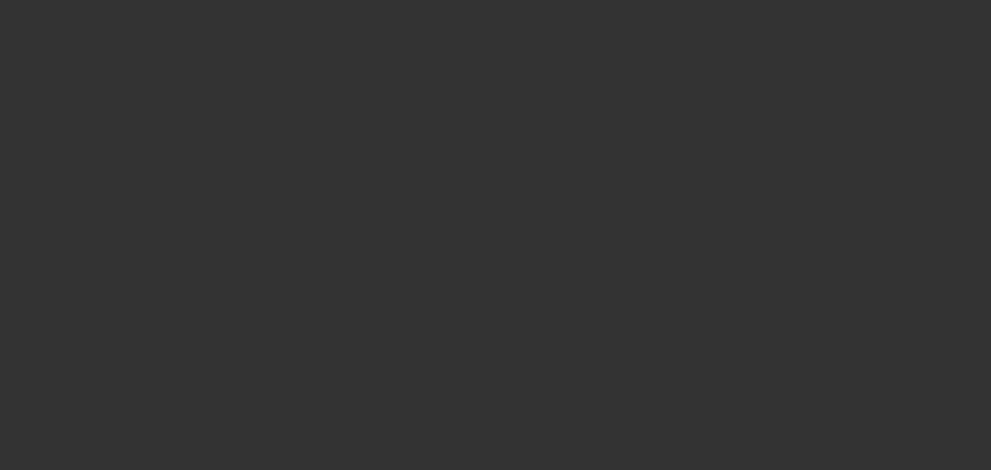
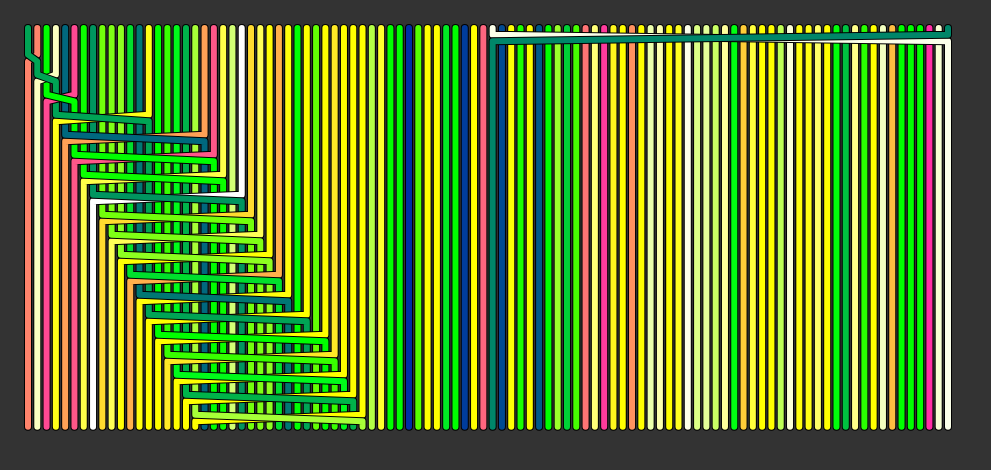
Before and after one commit to cgilbe27/ITCS-4102-D3, a plain HTML site: page index.html in a window 1280 px wide. Shown: the top 470 px of the page, without its empty margins (0-991 px from the left). Drawn offline with nearby package versions, Linux system fonts and the light colour scheme.

```diff
--- /dev/null
+++ b/cubehelix.js
@@ -0,0 +1,44 @@
+(function() {
+  var radians = Math.PI / 180;
+
+  d3.scale.cubehelix = function() {
+    return d3.scale.linear()
+        .range([d3.hsl(300, .5, 0), d3.hsl(-240, .5, 1)])
+        .interpolate(d3.interpolateCubehelix);
+  };
+
+  d3.interpolateCubehelix = d3_interpolateCubehelix(1);
+  d3.interpolateCubehelix.gamma = d3_interpolateCubehelix;
+
+  function d3_interpolateCubehelix(f) {
+    return function(a, b) {
+      a = d3.hsl(a);
+      b = d3.hsl(b);
+
+      var ah = (a.h + 120) * radians,
+          bh = (b.h + 120) * radians - ah,
+          as = a.s,
+          bs = b.s - as,
+          al = a.l,
+          bl = b.l - al;
+
+      if (isNaN(bs)) bs = 0, as = isNaN(as) ? b.s : as;
+      if (isNaN(bh)) bh = 0, ah = isNaN(ah) ? b.h : ah;
+
+      return function(t) {
+        var h = ah + bh * t,
+            l = Math.pow(al + bl * t, f),
+            a = (as + bs * t) * l * (1 - l);
+        return "#"
+            + hex(l + a * (-0.14861 * Math.cos(h) + 5.08277 * Math.sin(h)))
+            + hex(l + a * (-5.29227 * Math.cos(h) - 0.00649 * Math.sin(h)))
+            + hex(l + a * (+5.97294 * Math.cos(h)));
+      };
+    };
+  }
+
+  function hex(v) {
+    var s = (v = v <= 0 ? 0 : v >= 1 ? 255 : v * 255 | 0).toString(16);
+    return v < 0x10 ? "0" + s : s;
+  }
+})();
--- a/index.html
+++ b/index.html
@@ -3,3 +3,5 @@
 <link rel="stylesheet" type="text/css" href="styles.css">
 <body></body>
 <script src="https://d3js.org/d3.v3.min.js"></script>
+<script src="cubehelix.js"></script>
+<script src="paint.js"></script>
--- /dev/null
+++ b/paint.js
@@ -0,0 +1,131 @@
+var n = 100,
+    time = 0,
+    slow = false,
+    array = d3.shuffle(d3.range(n)),
+    swaps = quicksort(array.slice()).reverse(),
+    elements = array.map(function(d, i) { return {value: d, index0: null, index1: i}; });
+
+var color = d3.scale.cubehelix()
+    .domain([0, n / 2, n - 1])
+    .range([d3.hsl(-40, 1, .4), d3.hsl(60, 1, 1), d3.hsl(160, 1, .4)]);
+
+var margin = {top: 20, right: 20, bottom: 20, left: 20},
+    rowHeight = 20,
+    strokeWidth = 6,
+    width = 960 - margin.left - margin.right,
+    height = (swaps.length + .5) * rowHeight;
+
+var x = d3.scale.ordinal()
+    .domain(d3.range(n))
+    .rangePoints([0, width]);
+
+var y = d3.scale.linear()
+    .domain([0, 1])
+    .range([0, rowHeight]);
+
+var canvas = d3.select("body").append("canvas")
+    .attr("width", width + margin.left + margin.right)
+    .attr("height", height + margin.top + margin.bottom);
+
+d3.select(window)
+    .on("keydown", keydown)
+    .on("keyup", keydown);
+
+var context = canvas.node().getContext("2d");
+context.lineWidth = 6;
+context.lineCap = "round";
+context.lineJoin = "round";
+
+context.translate(margin.left, margin.top);
+
+(function next() {
+  var time0 = time,
+      time1 = ++time;
+
+  d3.transition()
+      .ease("linear")
+      .duration(slow ? 2500 : 250)
+      .each("start", function() {
+        context.save();
+        context.beginPath();
+        context.moveTo(-strokeWidth, time0 ? y(time0) : -strokeWidth);
+        context.lineTo(width + strokeWidth, time0 ? y(time0) : -strokeWidth);
+        context.lineTo(width + strokeWidth, y(time1) + strokeWidth);
+        context.lineTo(-strokeWidth, y(time1) + strokeWidth);
+        context.closePath();
+        context.clip();
+      })
+      .tween("path", function() {
+        var swap = swaps.pop(), i = swap[0], j = swap[1], t;
+        t = elements[i], elements[i] = elements[j], elements[j] = t;
+        elements.forEach(function(d, i) { d.index0 = d.index1; d.index1 = i; });
+        return function(t) {
+          context.clearRect(-strokeWidth, -strokeWidth, width + strokeWidth * 2, height + strokeWidth * 2);
+          elements.forEach(function(d) { if (d.index0 === d.index1) drawPath(d.value, d.index0, d.index1, time0, time1, t); });
+          drawPath(elements[j].value, i, j, time0, time1, t);
+          drawPath(elements[i].value, j, i, time0, time1, t);
+        };
+      }).each("end", function() {
+        context.restore();
+        if (swaps.length) next();
+      });
+})();
+
+function drawPath(v, i0, i1, t0, t1, t) {
+  context.beginPath();
+  context.moveTo(x(i0), y(t0));
+  if (i0 === i1 || t < 1 / 3) {
+    context.lineTo(x(i0), y(t0) + (y(t1) - y(t0)) * Math.max(t, 1e-4));
+  } else {
+    context.lineTo(x(i0), y(t0) + (y(t1) - y(t0)) / 3);
+    if (t < 2 / 3) {
+      context.lineTo(x(i0) + (x(i1) - x(i0)) * (t - 1 / 3) * 3, y(t0) + (y(t1) - y(t0)) * t);
+    } else {
+      context.lineTo(x(i1), y(t0) + (y(t1) - y(t0)) * 2 / 3);
+      context.lineTo(x(i1), y(t0) + (y(t1) - y(t0)) * t);
+    }
+  }
+  context.lineWidth = strokeWidth + 2;
+  context.strokeStyle = "#000";
+  context.stroke();
+  context.lineWidth = strokeWidth;
+  context.strokeStyle = color(v);
+  context.stroke();
+}
+
+function keydown() {
+  slow = d3.event.altKey;
+}
+
+function quicksort(array) {
+  var swaps = [];
+
+  function partition(left, right, pivot) {
+    var v = array[pivot];
+    swap(pivot, --right);
+    for (var i = left; i < right; ++i) if (array[i] <= v) swap(i, left++);
+    swap(left, right);
+    return left;
+  }
+
+  function swap(i, j) {
+    if (i === j) return;
+    var t = array[i];
+    array[i] = array[j];
+    array[j] = t;
+    swaps.push([i, j]);
+  }
+
+  function recurse(left, right) {
+    if (left < right - 1) {
+      var pivot = partition(left, right, (left + right) >> 1);
+      recurse(left, pivot);
+      recurse(pivot + 1, right);
+    }
+  }
+
+  recurse(0, array.length);
+  return swaps;
+}
+
+d3.select(self.frameElement).style("height", height + margin.top + margin.bottom + "px");
```
